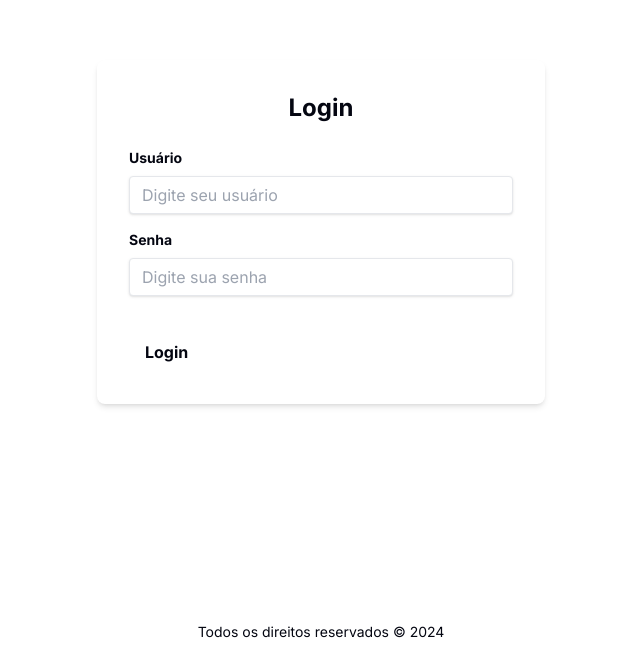
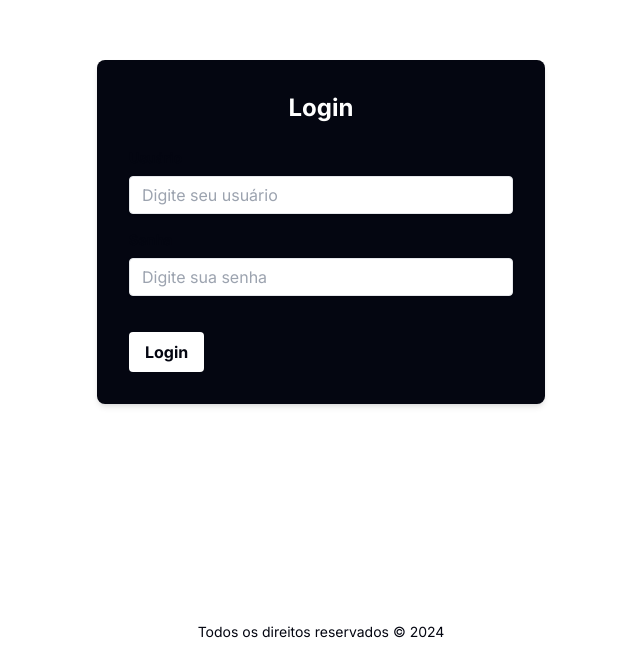
Before and after one commit to DiegoH3nr1que/web_system, a Next.js app in the folder frontend/: page / in a window 1280 px wide. Shown: the part 142-800 px from the top of the page, without its empty margins (319-959 px from the left). Built offline with nearby package versions, Linux system fonts and the light colour scheme.

Commit message:
style(): changes to the login page background

```diff
--- a/frontend/src/app/page.tsx
+++ b/frontend/src/app/page.tsx
@@ -16,8 +16,8 @@ export default function Login() {
   return (
     <div className="h-screen flex flex-col justify-between bg-background">
       <div className="flex flex-col items-center justify-center flex-grow">
-        <div className="w-full max-w-md bg-background p-8 rounded-lg shadow-md">
-          <h2 className="text-2xl font-bold text-center mb-6">Login</h2>
+        <div className="w-full max-w-md bg-foreground p-8 rounded-lg shadow-md">
+          <h2 className="text-2xl font-bold text-center text-background mb-6">Login</h2>
           <form onSubmit={handleLogin}>
             <div className="mb-4">
               <label
```
